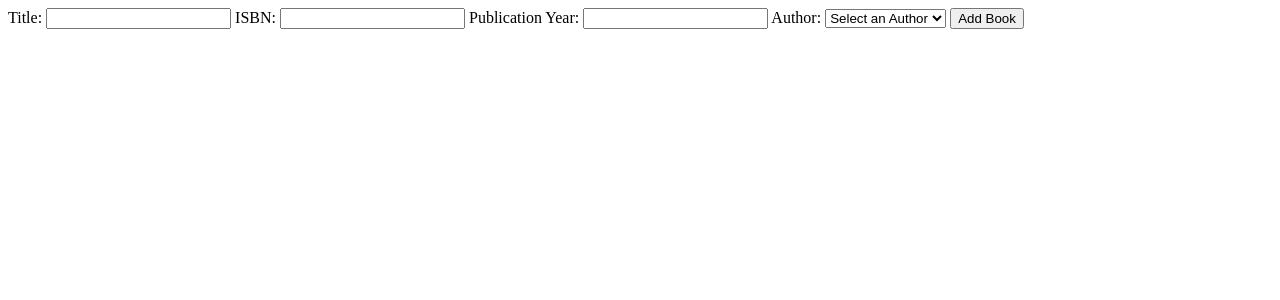
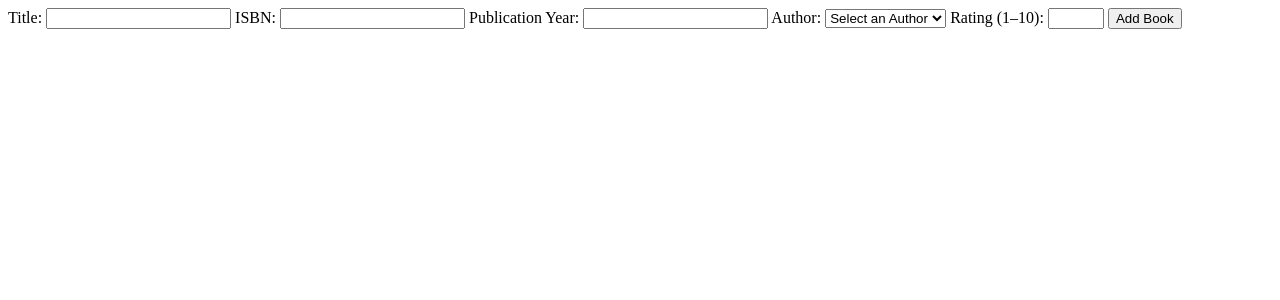
Before and after one commit to aline-j/book-alchemy, a Flask app: page /add_book in a window 1280 px wide. Shown: the top 300 px of the page. Run offline with Flask 3, Linux system fonts and the light colour scheme.

Commit message:
Add book rating

```diff
--- a/app.py
+++ b/app.py
@@ -88,15 +88,18 @@
         isbn = request.form.get("isbn")
         publication_year_str = request.form.get("publication_year")
         author_id = int(request.form.get("author_id"))
+        rating_str = request.form.get("rating")
 
         publication_year = int(
             publication_year_str) if publication_year_str else None
+        rating = int(rating_str) if rating_str else None
 
         book = Book(
             title=title,
             isbn=isbn,
             publication_year=publication_year,
-            author_id=author_id
+            author_id=author_id,
+            rating=rating
         )
 
         db.session.add(book)
--- a/data_models.py
+++ b/data_models.py
@@ -24,6 +24,7 @@
     isbn = db.Column(db.String(20), unique=True)
     title = db.Column(db.String(200), nullable=False)
     publication_year = db.Column(db.Integer)
+    rating = db.Column(db.Integer)
 
     author_id = db.Column(db.Integer, db.ForeignKey(
         'authors.id'), nullable=False)
--- a/templates/add_book.html
+++ b/templates/add_book.html
@@ -7,15 +7,19 @@
   </head>
   <body>
     <form action="/add_book" method="POST">
+      <!-- Book title -->
       <label for="title">Title:</label>
       <input type="text" id="title" name="title" required />
 
+      <!-- ISBN -->
       <label for="isbn">ISBN:</label>
       <input type="text" id="isbn" name="isbn" />
 
+      <!-- Publication Year -->
       <label for="publication_year">Publication Year:</label>
       <input type="number" id="publication_year" name="publication_year" />
 
+      <!-- Select an author -->
       <label for="author_id">Author:</label>
       <select name="author_id" id="author_id" required>
         <option value="">Select an Author</option>
@@ -24,6 +28,10 @@
         {% endfor %}
       </select>
 
+      <!-- Rating -->
+      <label for="rating">Rating (1–10):</label>
+      <input type="number" id="rating" name="rating" min="1" max="10" />
+
       <input type="submit" value="Add Book" />
     </form>
   </body>
```
Also changed, not shown: data/library.sqlite.
